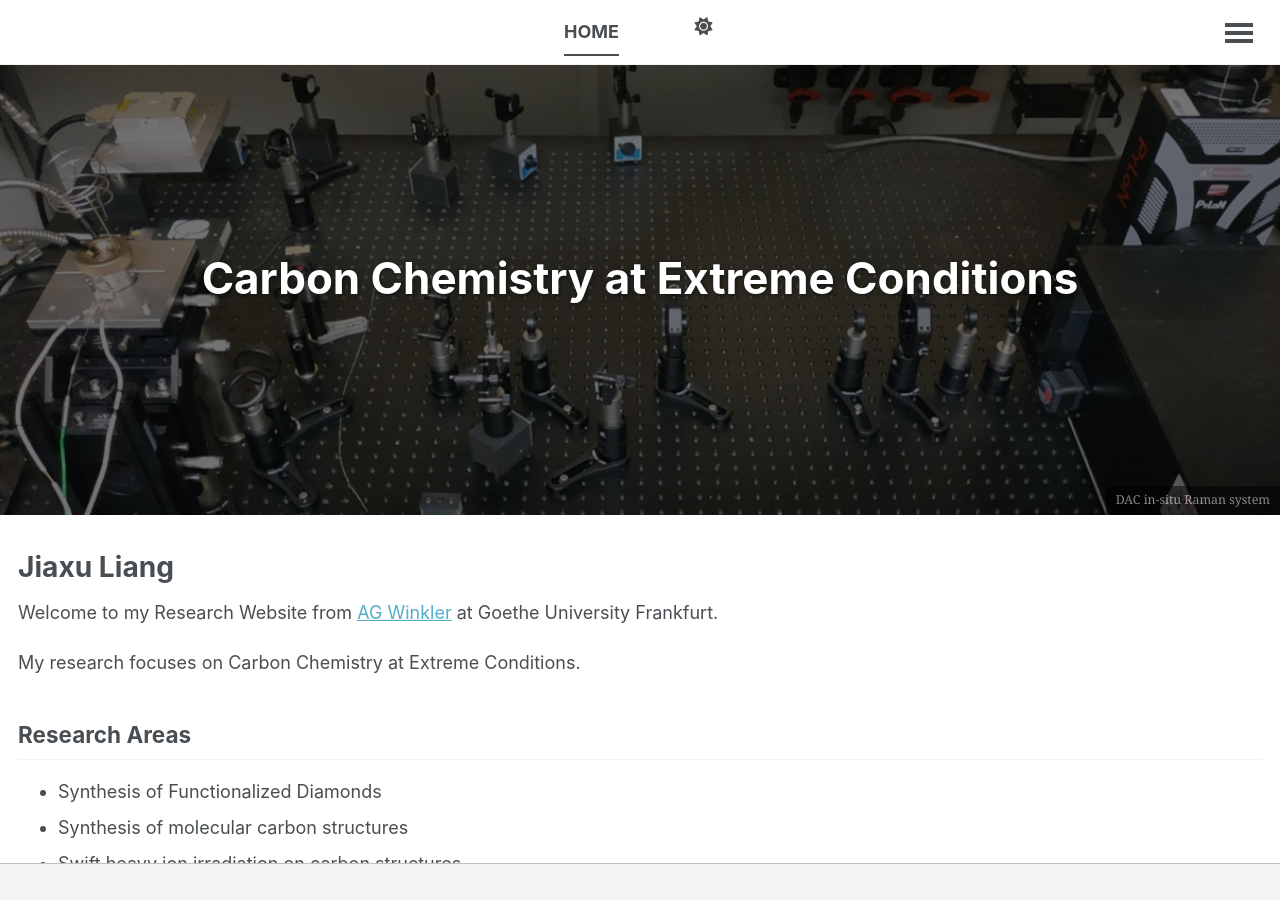
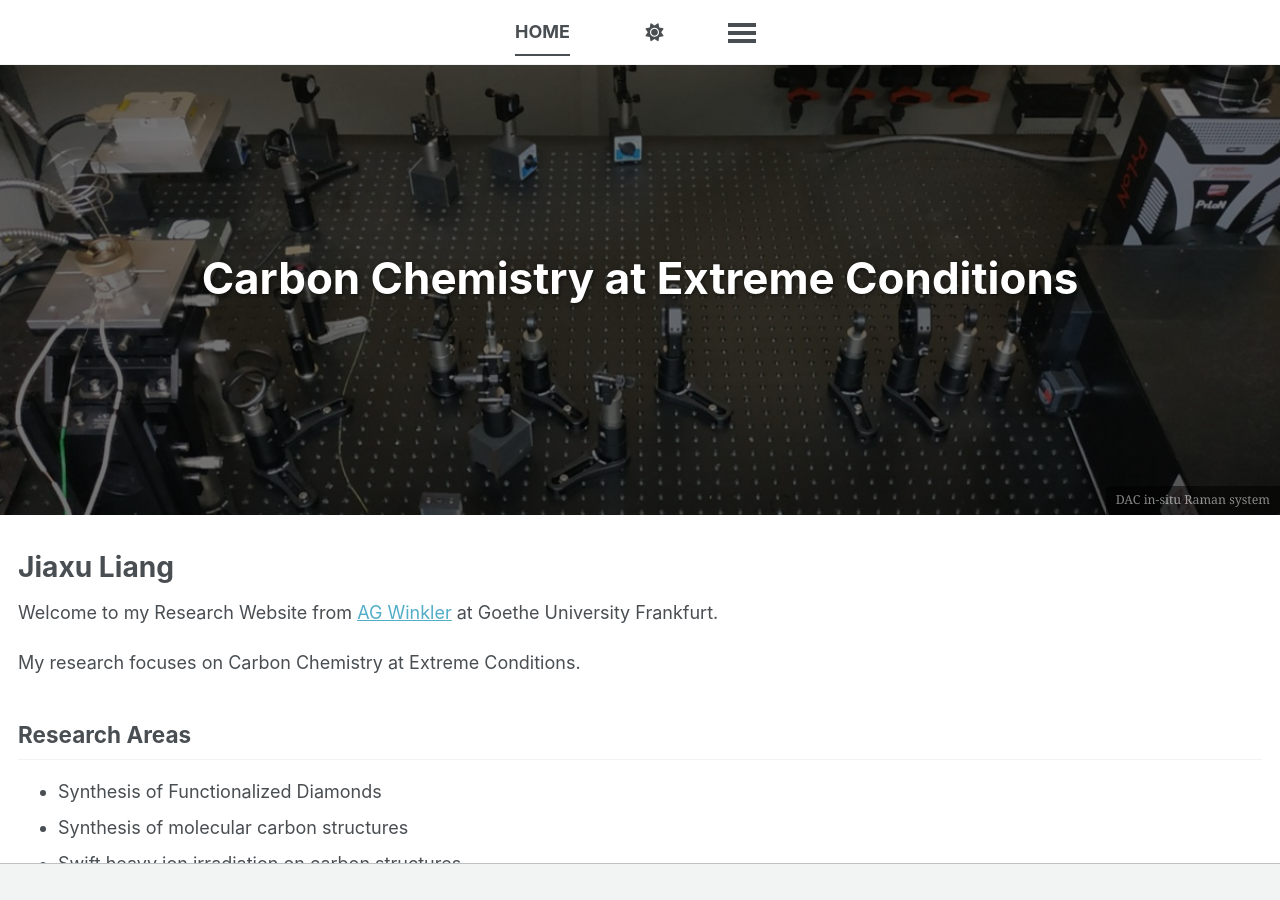
Before and after one commit to liangjiaxu-research/liangjiaxu-research.github.io, a Jekyll site: the page built from _pages/about.md, in a window 1280 px wide and 900 px high. Built offline with Jekyll 4.4.1, drawn with Linux system fonts in a browser that asks for light colours; a script bundle is joined from its source files by our own code; library files that are not in the unit come from our copies.

Commit message:
Update main.scss

```diff
--- a/assets/css/main.scss
+++ b/assets/css/main.scss
@@ -48,12 +48,11 @@
     align-items: center;
 }
 
-.greedy-nav {
-    max-width: 1400px;
-    margin: 0 auto;
+.masthead__menu {
+    display: flex !important;
+    justify-content: center !important;
 }
 
-.greedy-nav .visible-links {
-    display: flex;
-    justify-content: center;
+.greedy-nav {
+    width: auto !important;
 }
```
